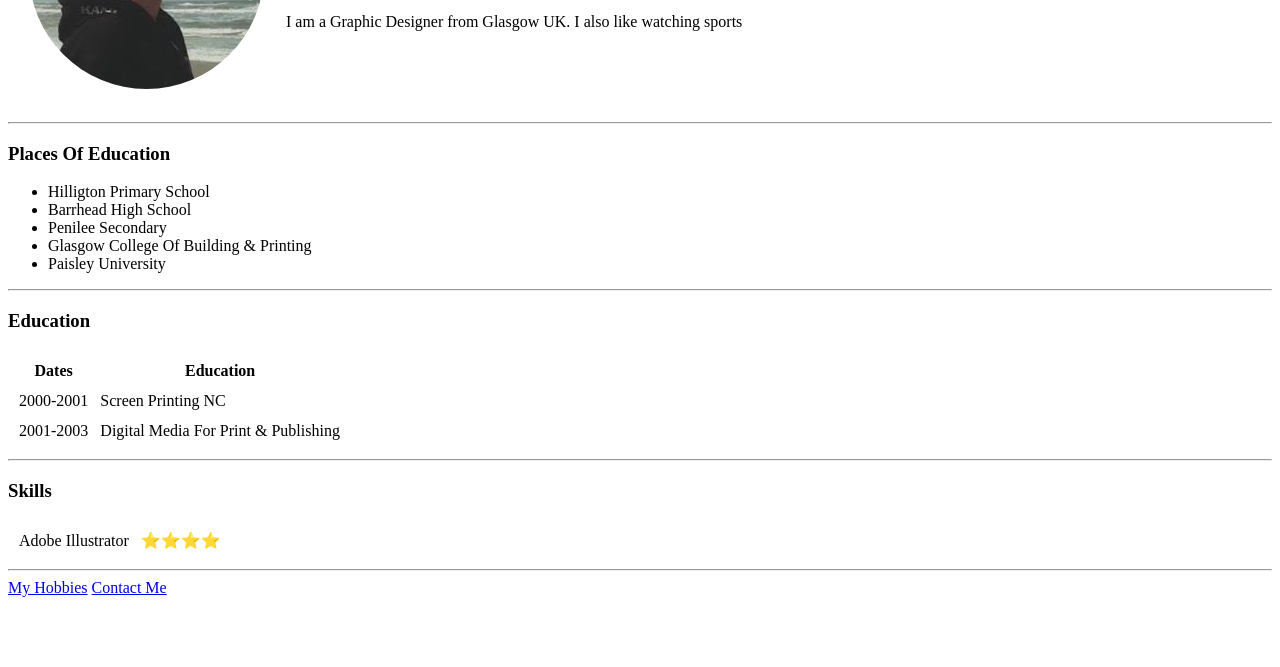
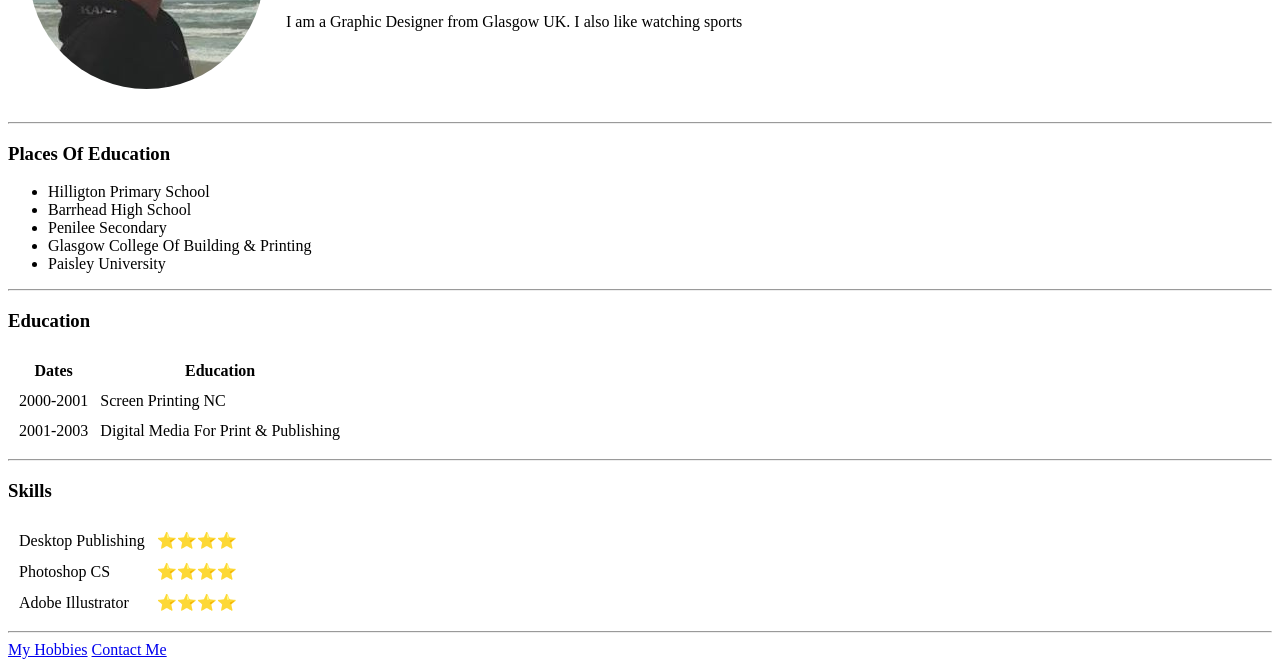
Before and after one commit to Stewart1980/CV, a plain HTML site: page index.html in a window 1280 px wide. Shown: the part 175-842 px from the top of the page. Before the commit the page ends 800 px from the top, so only its background shows below. Drawn offline with Linux system fonts and the light colour scheme.

Commit message:
Add files via upload

```diff
--- a/index.html
+++ b/index.html
@@ -38,7 +38,12 @@
     </tr>
 
   </thead>
+  <tbody>
 
+  </tbody>
+  <tfoot>
+
+  </tfoot>
   <tr>
     <td>2000-2001</td>
     <td>Screen Printing NC</td>
@@ -56,6 +61,14 @@
 
 
 <table cellspacing="10">
+  <tr>
+    <td>Desktop Publishing</td>
+    <td>⭐⭐⭐⭐</td>
+  </tr>
+  <tr>
+    <td>Photoshop CS</td>
+    <td>⭐⭐⭐⭐</td>
+  </tr>
 
 <tr>
   <td>Adobe Illustrator</td>
```
